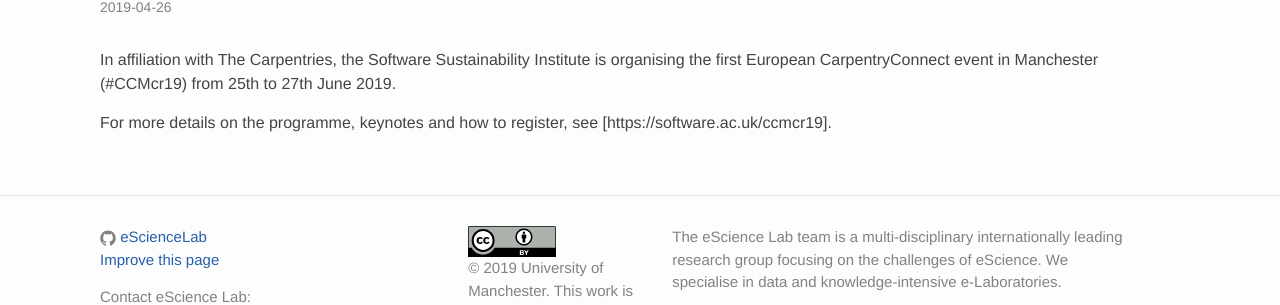
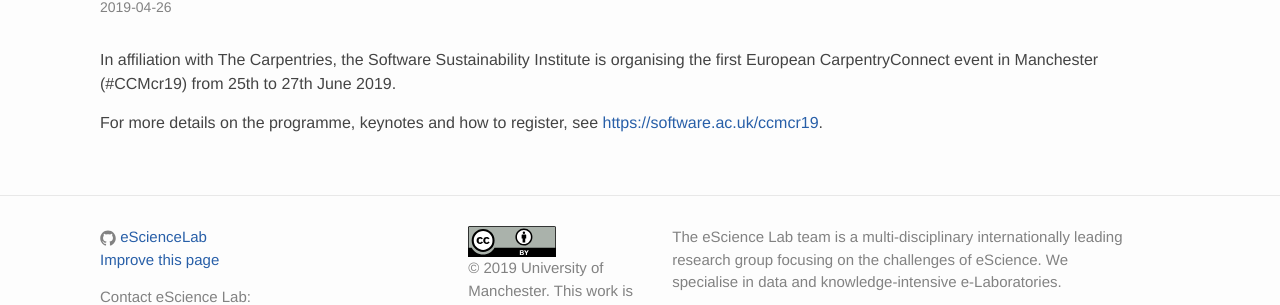
Before and after one commit to eScienceLab/eScienceLab.github.io, a Jekyll site: the page built from _posts/2019-04-26-carpentryconnect-mcr.md, in a window 1280 px wide. Shown: the part 218-523 px from the top of the page. Built offline with Jekyll 4.4.1, drawn with Linux system fonts in a browser that asks for light colours; comment, search, counter and statistics services are not loaded; part of the change alters nothing that is shown.

```diff
--- a/_posts/2019-04-26-carpentryconnect-mcr.md
+++ b/_posts/2019-04-26-carpentryconnect-mcr.md
@@ -2,10 +2,10 @@
 layout: post
 title:  "Save the date: CarpentryConnect Manchester conference, 25-27 June 2019"
 date:   2019-04-26
-categories: announcements release
+categories: announcements
 ---
 
 In affiliation with The Carpentries, the Software Sustainability Institute is organising the first European CarpentryConnect event
 in Manchester (#CCMcr19) from 25th to 27th June 2019.
 
-For more details on the programme, keynotes and how to register, see [https://software.ac.uk/ccmcr19].
+For more details on the programme, keynotes and how to register, see [https://software.ac.uk/ccmcr19](https://software.ac.uk/ccmcr19).
```
